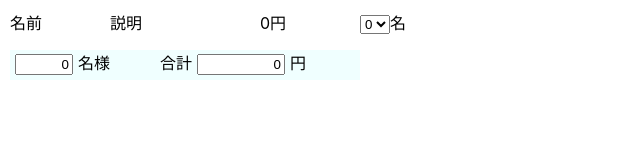
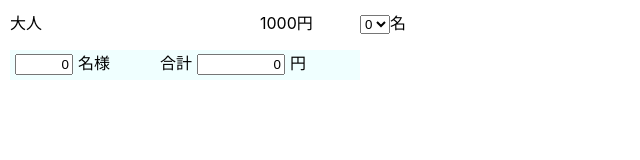
Before and after one commit to nsk0826/ts-amount-calculation-app, a React (Create React App) app: page / in a window 1280 px wide. Shown: the top 160 px of the page, without its empty margins (0-640 px from the left). Built offline with nearby package versions, Linux system fonts and the light colour scheme.

Commit message:
type FeeClassification作成

```diff
--- a/src/App.tsx
+++ b/src/App.tsx
@@ -1,13 +1,25 @@
 import React from 'react';
 import './App.css';
 
-class Detail extends React.Component {
+type FeeClassification = {
+  name: string;
+  description: string;
+  unitPrice: number;
+  numOfPeople: number;
+  totalPrice: number;
+}
+
+type DetailProps = {
+  classification: FeeClassification;
+}
+
+class Detail extends React.Component<DetailProps, {}> {
   render() {
     return (
       <div >
-        <div className="classification-name">名前</div>
-        <div className="description">説明</div>
-        <div className="unit-price">0円</div>
+        <div className="classification-name">{this.props.classification.name}</div>
+        <div className="description">{this.props.classification.description}</div>
+        <div className="unit-price">{this.props.classification.unitPrice}円</div>
         <div className="num-people">
           <select value="0">
             <option value="0">0</option>
@@ -42,10 +54,19 @@ class Summary extends React.Component {
 }
 
 class AdmissionFeeCalculator extends React.Component {
+  private detail: DetailProps = {
+    classification: {
+      name: "大人",
+      description: "",
+      unitPrice: 1000,
+      numOfPeople: 0,
+      totalPrice: 0
+    }
+  }
   render() {
     return (
       <>
-        <Detail />
+        <Detail classification={this.detail.classification}/>
         <Summary />
       </>
     );
```
